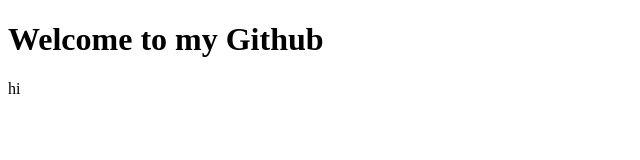
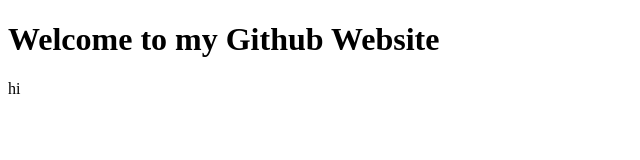
Before and after one commit to NaiRussell/NaiRussell.github.io, a plain HTML site: page index.html in a window 1280 px wide. Shown: the whole page, without its empty margins (0-640 px from the left). Drawn offline with Linux system fonts and the light colour scheme.

Commit message:
Update index.html

```diff
--- a/index.html
+++ b/index.html
@@ -1,4 +1,5 @@
 <!DOCTYPE html>
 <html>
-<h1> Welcome to my Github </h1>
+<body>
+<h1> Welcome to my Github Website</h1>
   <p> hi </p>
```
